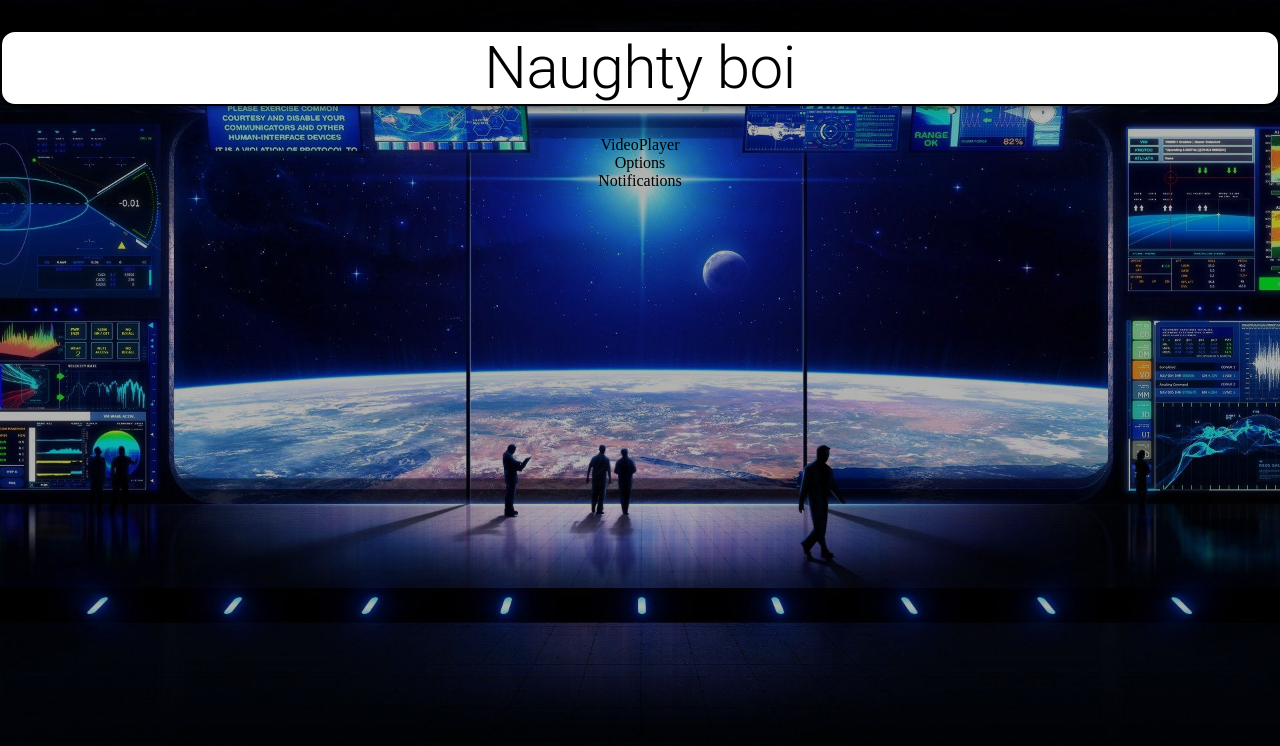
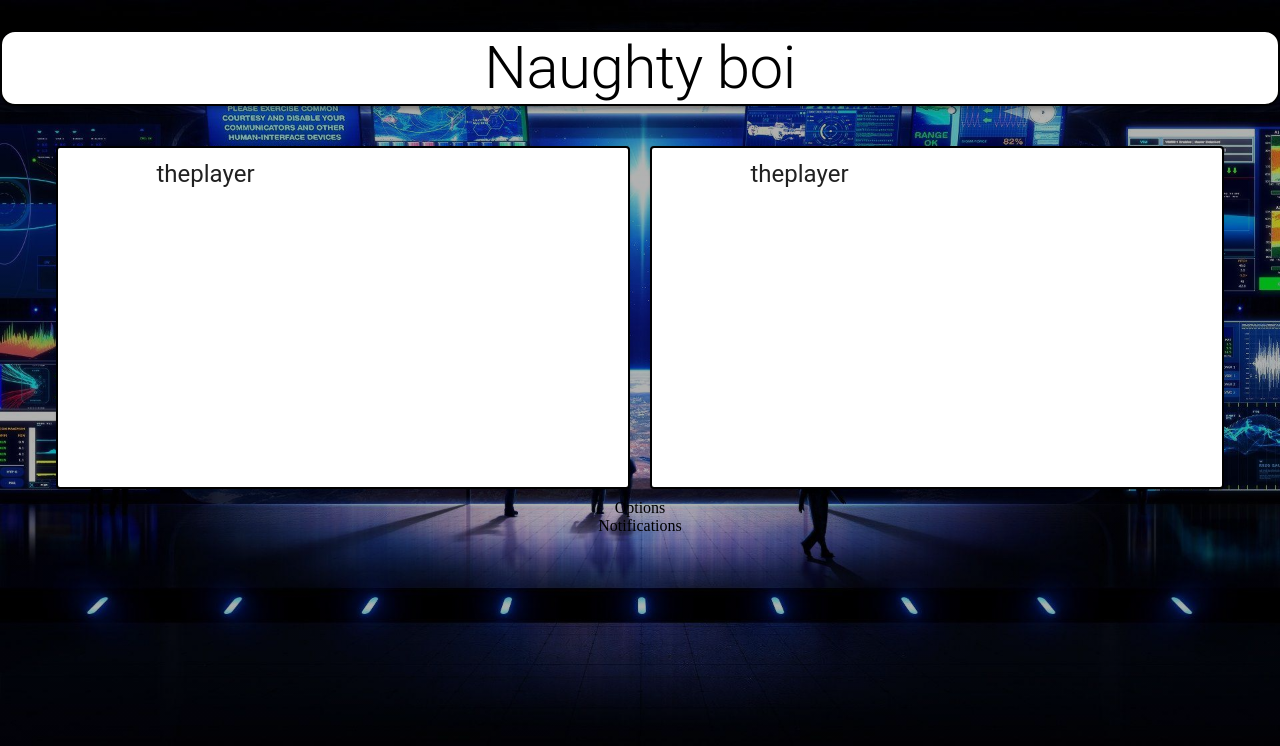
Before and after one commit to theplayer9/Video-Chat, a React (Create React App) app in the folder client/: page / in a window 1280 px wide. Shown: the top 746 px of the page. Built offline with nearby package versions, Linux system fonts and the light colour scheme; no server answers.

Commit message:
worte the layout for the videoplayer

```diff
--- a/client/src/components/VideoPlayer.jsx
+++ b/client/src/components/VideoPlayer.jsx
@@ -1,8 +1,55 @@
 import React from 'react'
+import { Grid,Typography, Paper } from '@mui/material'
+import { makeStyles } from  "@material-ui/core";
+import { SocketContext } from '../SocketContext';
+import { useContext } from 'react';
+
+
+
+const useStyles = makeStyles((theme) => ({
+  video: {
+    width: '550px',
+    [theme.breakpoints.down('xs')]: {
+      width: '300px',
+    },
+  },
+  gridContainer: {
+    justifyContent: 'center',
+    [theme.breakpoints.down('xs')]: {
+      flexDirection: 'column',
+    },
+  },
+  paper: {
+    padding: '10px',
+    border: '2px solid black',
+    margin: '10px',
+  },
+}));
+
+
 
 const VideoPlayer = () => {
+ const {name,callAccepted,myVideo,userVideo,callEnded,stream,call} = useContext(SocketContext)
+  const classes = useStyles()
   return (
-    <div>VideoPlayer</div>
+    <Grid container className={classes.gridContainer} >
+
+      {/* Our own video  */}
+      <Paper className={classes.paper} >
+          <Grid item xs={12} md={6} >
+            <Typography variant='h5' gutterBottom > theplayer</Typography>
+            <video playsInline muted ref={null} autoPlay className={classes.video}  />
+          </Grid>
+      </Paper>
+        {/* other person video  */}
+      <Paper className={classes.paper} >
+          <Grid item xs={12} md={6} >
+            <Typography variant='h5' gutterBottom > theplayer</Typography>
+            <video playsInline  ref={null} autoPlay className={classes.video}  />
+          </Grid>
+      </Paper>
+
+    </Grid>
   )
 }
 
```
